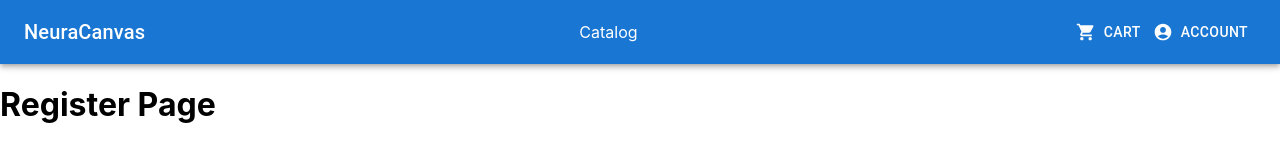
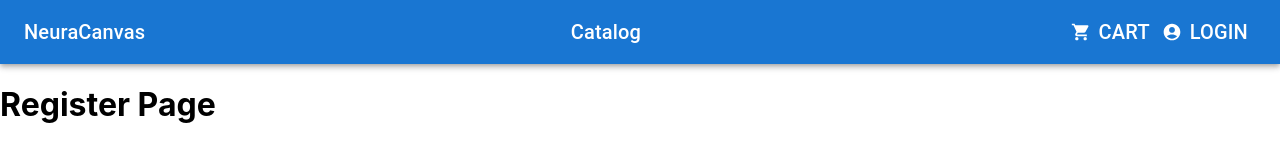
Before and after one commit to anna757/Neuracanvas, a React (Create React App) app in the folder neura-canvas/: page /register in a window 1280 px wide. Shown: the top 160 px of the page. Built offline with nearby package versions, Linux system fonts and the light colour scheme.

Commit message:
Authentication options added

```diff
--- a/neura-canvas/src/App.js
+++ b/neura-canvas/src/App.js
@@ -1,5 +1,6 @@
 import React from 'react';
 import { BrowserRouter as Router, Route, Routes } from 'react-router-dom';
+import { AuthProvider } from './services/AuthContext';
 import Navbar from './components/Navbar';
 import HomePage from './pages/HomePage';
 import CatalogPage from './pages/CatalogPage';
@@ -13,6 +14,7 @@ import UserProfilePage from './pages/UserProfilePage';
 
 const App = () => {
   return (
+    <AuthProvider>
       <Router>
         <Navbar />
         <Routes>
@@ -26,6 +28,7 @@ const App = () => {
           <Route path="/userprofile" element={<UserProfilePage />} />
         </Routes>
       </Router>
+    </AuthProvider>
   );
 }
 
--- a/neura-canvas/src/components/LinkButton.js
+++ b/neura-canvas/src/components/LinkButton.js
@@ -1,18 +1,24 @@
 import React from 'react';
-import { Link } from 'react-router-dom';
+import { NavLink } from 'react-router-dom';
+import { Typography } from '@mui/material';
+import '../styles/LinkButton.css';
 
 /**
  * LinkButton component.
  * Renders a button that acts as a link.
- * @param {string} to - The target URL of the link.
- * @param {string} text - The text to display within the link button.
+ * @param {Object} props - The properties of the LinkButton component.
+ * @param {string} props.to - The target URL of the link.
+ * @param {string} props.text - The text to display within the link button.
+ * @returns {JSX.Element} The LinkButton component.
  */
-const LinkButton = ({ to, text }) => {
-  return (
-    <Link to={to} style={{ color: 'inherit', textDecoration: 'inherit' }}>
-      {text}
-    </Link>
-  );
-};
+const LinkButton = React.memo(({ to, text }) => {
+    return (
+        <NavLink to={to} activeclassname="active-link" className={'linkButton'}>
+            <Typography variant="h6">
+                {text}
+            </Typography>
+        </NavLink>
+    );
+});
 
 export default LinkButton;
--- a/neura-canvas/src/components/Navbar.js
+++ b/neura-canvas/src/components/Navbar.js
@@ -1,10 +1,12 @@
-import LinkButton from './LinkButton';
-import React from 'react';
+import React, { useContext } from 'react';
 import { AppBar, Toolbar, Typography, Button, Grid, Box } from '@mui/material';
 import ShoppingCartIcon from '@mui/icons-material/ShoppingCart';
 import AccountCircleIcon from '@mui/icons-material/AccountCircle';
+import LinkButton from './LinkButton';
+import { AuthContext } from '../services/AuthContext';
+const Navbar = React.memo(() => {
+  const { isLoggedIn, logOut } = useContext(AuthContext);
 
-const Navbar = () => {
   return (
     <AppBar position="static">
       <Toolbar>
@@ -23,7 +25,10 @@ const Navbar = () => {
                 <LinkButton to="/cart" text="Cart" />
               </Button>
               <Button color="inherit" startIcon={<AccountCircleIcon />}>
-                <LinkButton to="/account" text="Account" />
+                {isLoggedIn
+                  ? <LinkButton onClick={logOut} to="/" text="Logout" />
+                  : <LinkButton to="/login" text="Login" />
+                }
               </Button>
             </Box>
           </Grid>
@@ -31,6 +36,6 @@ const Navbar = () => {
       </Toolbar>
     </AppBar>
   );
-};
+});
 
 export default Navbar;
--- /dev/null
+++ b/neura-canvas/src/services/AuthContext.js
@@ -0,0 +1,21 @@
+import React, { createContext, useState } from 'react';
+
+export const AuthContext = createContext();
+
+export const AuthProvider = ({ children }) => {
+  const [isLoggedIn, setIsLoggedIn] = useState(false);
+
+  const logIn = () => {
+    setIsLoggedIn(true);
+  };
+
+  const logOut = () => {
+    setIsLoggedIn(false);
+  };
+
+  return (
+    <AuthContext.Provider value={{ isLoggedIn, logIn, logOut }}>
+      {children}
+    </AuthContext.Provider>
+  );
+};
--- /dev/null
+++ b/neura-canvas/src/styles/LinkButton.css
@@ -0,0 +1,4 @@
+.linkButton {
+    color: inherit;
+    text-decoration: inherit;
+  }
```
Lines whose indentation alone changed are shown as unchanged.
